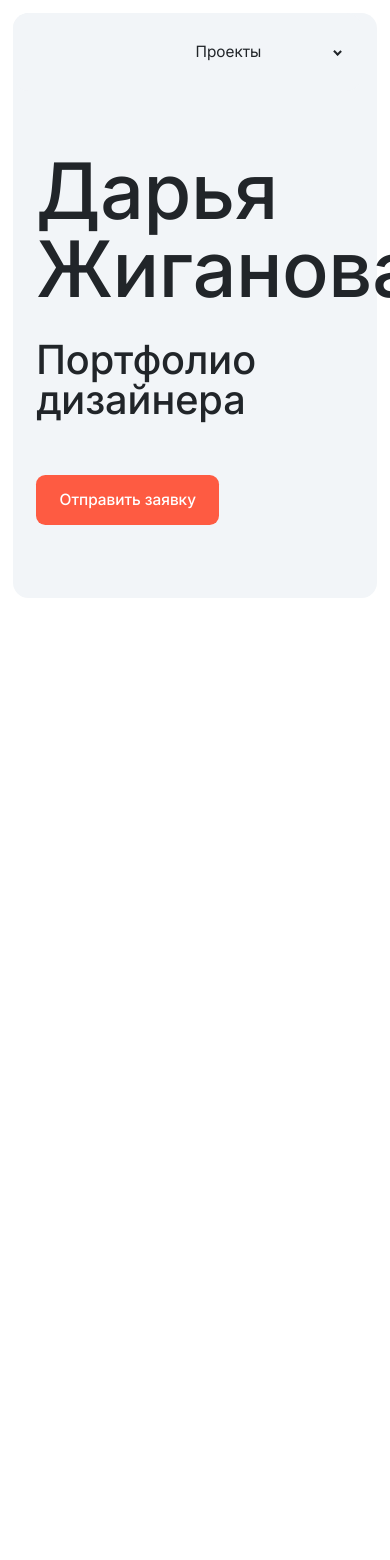
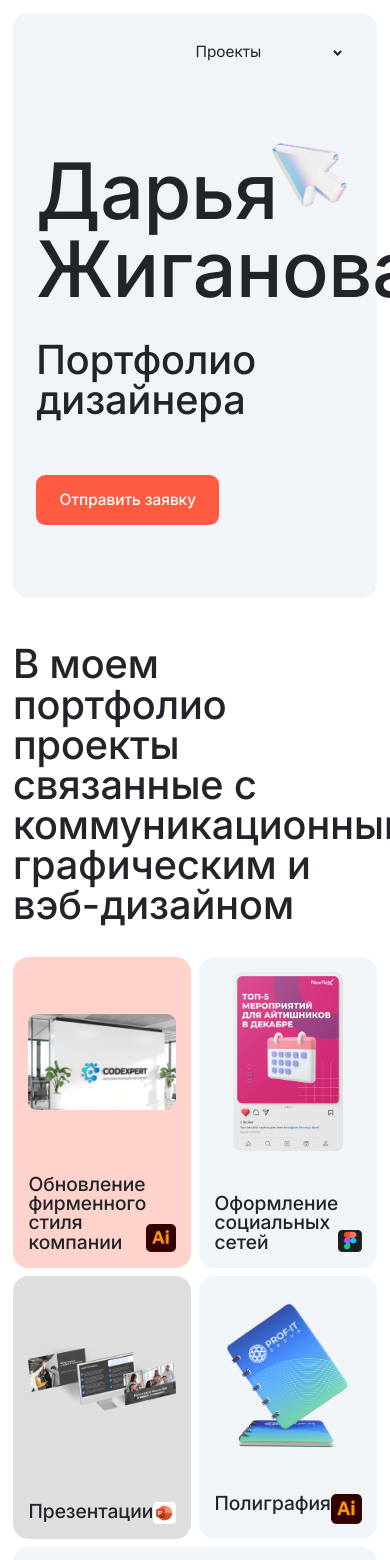
Before and after one commit to Zhiga-noff/dasha-portfolio, an Angular app: page / in a window 390 px wide. Shown: the top 1560 px of the page. Before the commit the page ends 844 px from the top, so only its background shows below. Built offline with nearby package versions, Linux system fonts and the light colour scheme.

Commit message:
Сделал второй блок главной страницы

```diff
--- a/src/app/pages/home/components/main/main.component.scss
+++ b/src/app/pages/home/components/main/main.component.scss
@@ -37,8 +37,8 @@
 
     transform: translate(988.703px, 12.931px);
     @media screen and (max-width: 992px) {
-      display: none;
-      transform: translate(0);
+      transform: translate(60vw, -20vh);
+      max-width: 5.5rem;
     }
 
 
--- a/src/app/pages/home/components/project-types/project-types.component.scss
+++ b/src/app/pages/home/components/project-types/project-types.component.scss
@@ -1,10 +1,17 @@
 .project-types {
   padding-top: 7.5rem;
+  @media screen and (max-width: 992px) {
+    padding-top: 3rem;
+  }
+
 
   // .project-types__title
   &__title {
     max-width: 43.25rem;
     margin-bottom: 5.4rem;
+    @media screen and (max-width: 992px) {
+      margin-bottom: 2rem;
+    }
   }
 
   &__grid-container {
@@ -12,14 +19,30 @@
     grid-template-columns: repeat(3, 1fr);
     grid-template-rows: repeat(4, auto);
     gap: .5rem;
+
+    @media screen and (max-width: 992px) {
+      grid-template-columns: repeat(2, 1fr);
+      grid-template-rows:auto;
+    }
   }
 
   .project-types__type {
     height: 100%;
+    @media screen and (max-width: 992px) {
+      height: auto;
+    }
+
 
     &_1 {
       grid-row-start: 1;
       grid-row-end: 4;
+
+      @media screen and (max-width: 992px) {
+        grid-row-start: auto;
+        grid-row-end: auto;
+        grid-column-start: auto;
+        grid-column-end: auto;
+      }
     }
 
     &_2 {
@@ -28,6 +51,13 @@
 
       grid-column-start: 2;
       grid-column-end: 3;
+
+      @media screen and (max-width: 992px) {
+        grid-row-start: 2;
+        grid-row-end: 3;
+        grid-column-start: 1;
+        grid-column-end: 2;
+      }
     }
 
     &_3 {
@@ -36,6 +66,13 @@
 
       grid-column-start: 2;
       grid-column-end: 3;
+
+      @media screen and (max-width: 992px) {
+        grid-row-start: 1;
+        grid-row-end: 2;
+        grid-column-start: 2;
+        grid-column-end: 3;
+      }
     }
 
     &_4 {
@@ -44,6 +81,13 @@
 
       grid-column-start: 3;
       grid-column-end: 4;
+
+      @media screen and (max-width: 992px) {
+        grid-row-start: auto;
+        grid-row-end: auto;
+        grid-column-start: auto;
+        grid-column-end: auto;
+      }
     }
 
     &_5 {
@@ -52,6 +96,13 @@
 
       grid-column-start: 3;
       grid-column-end: 4;
+
+      @media screen and (max-width: 992px) {
+        grid-row-start: auto;
+        grid-row-end: auto;
+        grid-column-start: 1;
+        grid-column-end: 3;
+      }
     }
   }
 }
--- a/src/app/pages/home/components/project-types/type/type.component.html
+++ b/src/app/pages/home/components/project-types/type/type.component.html
@@ -1,4 +1,4 @@
-<div class="type-item type-item_{{index+1}} border">
+<div class="type-item type-item_{{index+1}} border type-item__default">
   <div class="type-item__image" *ngIf="type?.image">
     <img [src]="type?.image" [alt]="type.description">
   </div>
--- a/src/app/pages/home/components/project-types/type/type.component.scss
+++ b/src/app/pages/home/components/project-types/type/type.component.scss
@@ -6,6 +6,11 @@
   //height: 100%;
   gap: 2rem;
   justify-content: space-between;
+
+  @media screen and (max-width: 992px) {
+    gap: .5rem 1rem;
+    height: 100%;
+  }
 
   // .type-item_{{index}}
   &_1 {
@@ -40,16 +45,41 @@
     background-color: $lightBack;
 
     .type-item__row {
-      flex-direction: column;
+      flex-direction: column !important;
       align-items: flex-start;
       row-gap: .6rem;
     }
   }
 
+  &__default {
+    @media screen and (max-width: 992px) {
+      display: flex;
+      flex-direction: column;
+      padding: 1rem;
+
+      .type-item__row {
+        display: flex;
+        flex-direction: row;
+        justify-content: space-between;
+      }
+
+    }
+  }
+
   // .type-item__image
   &__image {
+    @media screen and (max-width: 992px) {
+      height: 11.5rem;
+      margin-bottom: 1rem;
+    }
+
     img {
       width: 100%;
+
+      @media screen and (max-width: 992px) {
+        height: 100%;
+        object-fit: contain;
+      }
     }
   }
 
@@ -65,11 +95,21 @@
   &__title {
     font-size: 1.5rem;
     font-weight: 500;
+
+    @media screen and (max-width: 992px) {
+      font-size: 1.25rem;
+      align-self: flex-start;
+    }
   }
 
   // .type-item__icon
   &__icon {
     max-width: 3.75rem;
+
+    @media screen and (max-width: 992px) {
+      max-width: 2.5rem;
+      align-self: flex-end;
+    }
 
     img {
       width: 100%;
--- a/src/app/pages/home/home.component.html
+++ b/src/app/pages/home/home.component.html
@@ -1,6 +1,6 @@
 <main>
   <z-main/>
-  <!--  <z-project-types/>-->
+  <z-project-types/>
   <!--  <article class="company container">-->
   <!--    <h2 class="company__title title">Создаю дизайн, который помогает бизнесу</h2>-->
   <!--    <div class="company__row">-->
--- a/src/styles.scss
+++ b/src/styles.scss
@@ -30,6 +30,7 @@ body {
   font-weight: 400;
   padding: 1rem;
   color: $text;
+  //overflow-x: hidden;
 
   @media screen and (max-width: 992px) {
     padding: .83rem;
@@ -72,4 +73,8 @@ body {
 .container {
   max-width: 70rem;
   margin: 0 auto;
+
+  @media screen and (max-width: 992px) {
+    width: 100%;
+  }
 }
```
